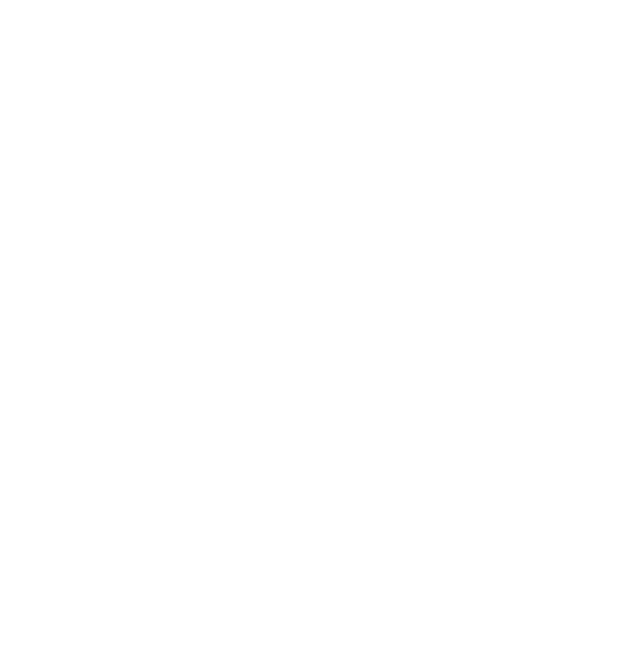
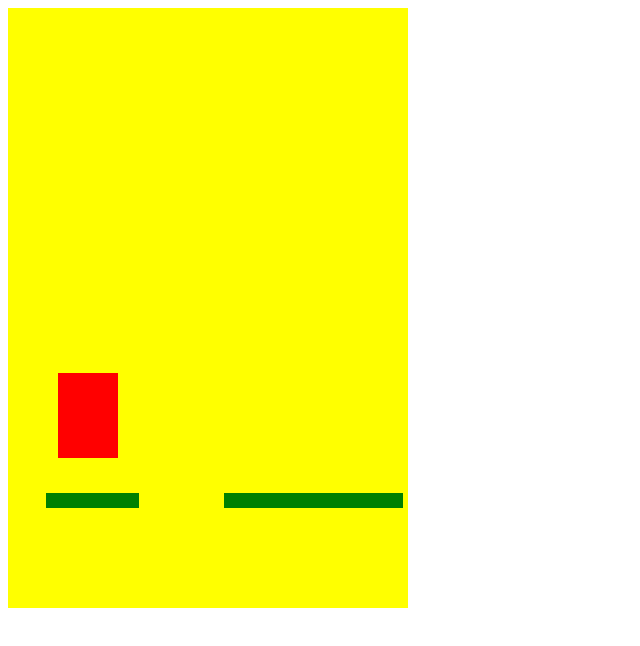
Before and after one commit to ethanswafford/JS-Jumper-Man, a plain HTML site: page index.html in a window 1280 px wide. Shown: the whole page, without its empty margins (0-640 px from the left). Drawn offline with Linux system fonts and the light colour scheme.

Commit message:
dayOnePush

```diff
--- a/app.js
+++ b/app.js
@@ -0,0 +1,45 @@
+console.log("hello, friend!");
+document.addEventListener("DOMContentLoaded", () => {
+    const grid = document.querySelector('.grid')
+    const JumperMan = document.createElement('div')
+    let JumperManLeft = 50
+    let JumperManBottom = 150
+    let isGameOver = false
+    let platformCount = 5
+
+    function createJumperMan() {
+        grid.appendChild(JumperMan)
+        JumperMan.classList.add('JumperMan')
+        JumperMan.style.left = JumperManLeft + 'px'
+        JumperMan.style.bottom = JumperManBottom + 'px'
+    }
+    class Platform {
+        constructor(newPlatBottom) {
+            this.bottom = newPlatBottom
+            this.left = Math.random() * 315
+            this.visual = document.createElement('div')
+            const visual = this.visual
+            visual.classList.add('platform')
+            visual.style.left = this.left + 'px'
+            visual.style.bottom = this.bottom + 'px'
+            grid.appendChild(visual)
+        }
+
+    }
+
+    function createPlatforms() {
+        for (i = 0; i < platformCount; i++) {
+            let platGap = platformCount / 600
+            let newPlatBottom = 100 + i * platGap
+            let newPlatform = new Platform(newPlatBottom)
+        }
+    }
+
+    function start() {
+        if (!isGameOver) {
+            createJumperMan()
+            createPlatforms()
+        }
+    }
+    start()
+})
--- a/index.html
+++ b/index.html
@@ -11,8 +11,7 @@
 </head>
 
 <body>
-
-
+    <div class='grid'></div>
 </body>
 
 </html>
--- a/style.css
+++ b/style.css
@@ -4,3 +4,24 @@
     background-color: yellow;
     position: relative;
 }
+
+.grid {
+    width: 400px;
+    height: 600px;
+    background-color: yellow;
+    position: relative;
+}
+
+.JumperMan {
+    width: 60px;
+    height: 85px;
+    background-color: red;
+    position: absolute;
+}
+
+.platform {
+    width: 85px;
+    height: 15px;
+    background-color: green;
+    position: absolute;
+}
```
